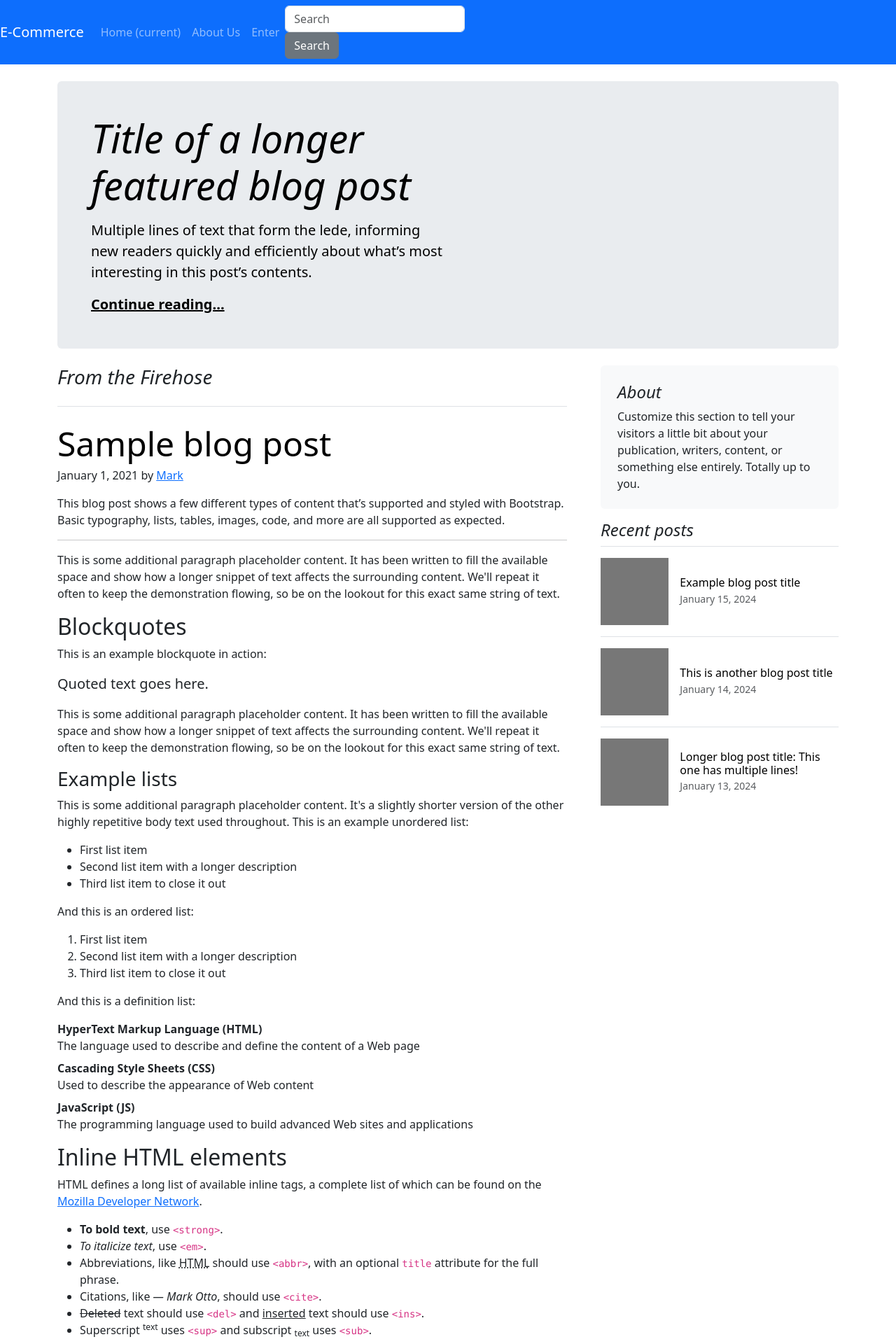
After one commit to LucasPMartins/Project-Ecommerce-Django, a Django app: template templates/about.html in a window 1280 px wide. The commit adds this page. Shown: the top 1920 px of the page at 70% size. Run offline with Django 5.2, Linux system fonts and the light colour scheme; the template is opened without the code that fills it, so the values that code supplies are empty; some libraries are stand-ins or nearby versions.

Commit message:
adding a about me section

```diff
--- a/ecommerce/urls.py
+++ b/ecommerce/urls.py
@@ -18,6 +18,8 @@ from django.conf import settings
 from django.contrib import admin
 from django.urls import include, path
 from django.conf.urls.static import static
+from django.views.generic import TemplateView
+
 
 urlpatterns = [
     path('',include('product.urls')),
@@ -25,4 +27,5 @@ urlpatterns = [
     path("seller/", include('seller.urls')),
     path('order/',include('order.urls')),
     path('admin/', admin.site.urls),
+    path('about/', TemplateView.as_view(template_name='about.html'),name='about'),
 ] + static(settings.MEDIA_URL, document_root=settings.MEDIA_ROOT)
--- /dev/null
+++ b/templates/about.html
@@ -0,0 +1,341 @@
+{% extends "base.html" %} {% block content %}
+<div
+  class="text-align-center p-4 p-md-5 mb-4 rounded text-body-emphasis bg-body-secondary"
+>
+  <div class="col-lg-6 px-0">
+    <h1 class="display-4 fst-italic">Title of a longer featured blog post</h1>
+    <p class="lead my-3">
+      Multiple lines of text that form the lede, informing new readers quickly
+      and efficiently about what’s most interesting in this post’s contents.
+    </p>
+    <p class="lead mb-0">
+      <a href="#" class="text-body-emphasis fw-bold">Continue reading...</a>
+    </p>
+  </div>
+</div>
+
+<div class="row g-5">
+  <div class="col-md-8">
+    <h3 class="pb-4 mb-4 fst-italic border-bottom">From the Firehose</h3>
+
+    <article class="blog-post">
+      <h2 class="display-5 link-body-emphasis mb-1">Sample blog post</h2>
+      <p class="blog-post-meta">January 1, 2021 by <a href="#">Mark</a></p>
+
+      <p>
+        This blog post shows a few different types of content that’s supported
+        and styled with Bootstrap. Basic typography, lists, tables, images,
+        code, and more are all supported as expected.
+      </p>
+      <hr />
+      <p>
+        This is some additional paragraph placeholder content. It has been
+        written to fill the available space and show how a longer snippet of
+        text affects the surrounding content. We'll repeat it often to keep the
+        demonstration flowing, so be on the lookout for this exact same string
+        of text.
+      </p>
+      <h2>Blockquotes</h2>
+      <p>This is an example blockquote in action:</p>
+      <blockquote class="blockquote">
+        <p>Quoted text goes here.</p>
+      </blockquote>
+      <p>
+        This is some additional paragraph placeholder content. It has been
+        written to fill the available space and show how a longer snippet of
+        text affects the surrounding content. We'll repeat it often to keep the
+        demonstration flowing, so be on the lookout for this exact same string
+        of text.
+      </p>
+      <h3>Example lists</h3>
+      <p>
+        This is some additional paragraph placeholder content. It's a slightly
+        shorter version of the other highly repetitive body text used
+        throughout. This is an example unordered list:
+      </p>
+      <ul>
+        <li>First list item</li>
+        <li>Second list item with a longer description</li>
+        <li>Third list item to close it out</li>
+      </ul>
+      <p>And this is an ordered list:</p>
+      <ol>
+        <li>First list item</li>
+        <li>Second list item with a longer description</li>
+        <li>Third list item to close it out</li>
+      </ol>
+      <p>And this is a definition list:</p>
+      <dl>
+        <dt>HyperText Markup Language (HTML)</dt>
+        <dd>
+          The language used to describe and define the content of a Web page
+        </dd>
+        <dt>Cascading Style Sheets (CSS)</dt>
+        <dd>Used to describe the appearance of Web content</dd>
+        <dt>JavaScript (JS)</dt>
+        <dd>
+          The programming language used to build advanced Web sites and
+          applications
+        </dd>
+      </dl>
+      <h2>Inline HTML elements</h2>
+      <p>
+        HTML defines a long list of available inline tags, a complete list of
+        which can be found on the
+        <a href="https://developer.mozilla.org/en-US/docs/Web/HTML/Element"
+          >Mozilla Developer Network</a
+        >.
+      </p>
+      <ul>
+        <li>
+          <strong>To bold text</strong>, use
+          <code class="language-plaintext highlighter-rouge"
+            >&lt;strong&gt;</code
+          >.
+        </li>
+        <li>
+          <em>To italicize text</em>, use
+          <code class="language-plaintext highlighter-rouge">&lt;em&gt;</code>.
+        </li>
+        <li>
+          Abbreviations, like
+          <abbr title="HyperText Markup Language">HTML</abbr> should use
+          <code class="language-plaintext highlighter-rouge">&lt;abbr&gt;</code
+          >, with an optional
+          <code class="language-plaintext highlighter-rouge">title</code>
+          attribute for the full phrase.
+        </li>
+        <li>
+          Citations, like <cite>— Mark Otto</cite>, should use
+          <code class="language-plaintext highlighter-rouge">&lt;cite&gt;</code
+          >.
+        </li>
+        <li>
+          <del>Deleted</del> text should use
+          <code class="language-plaintext highlighter-rouge">&lt;del&gt;</code>
+          and <ins>inserted</ins> text should use
+          <code class="language-plaintext highlighter-rouge">&lt;ins&gt;</code>.
+        </li>
+        <li>
+          Superscript <sup>text</sup> uses
+          <code class="language-plaintext highlighter-rouge">&lt;sup&gt;</code>
+          and subscript <sub>text</sub> uses
+          <code class="language-plaintext highlighter-rouge">&lt;sub&gt;</code>.
+        </li>
+      </ul>
+      <p>
+        Most of these elements are styled by browsers with few modifications on
+        our part.
+      </p>
+      <h2>Heading</h2>
+      <p>
+        This is some additional paragraph placeholder content. It has been
+        written to fill the available space and show how a longer snippet of
+        text affects the surrounding content. We'll repeat it often to keep the
+        demonstration flowing, so be on the lookout for this exact same string
+        of text.
+      </p>
+      <h3>Sub-heading</h3>
+      <p>
+        This is some additional paragraph placeholder content. It has been
+        written to fill the available space and show how a longer snippet of
+        text affects the surrounding content. We'll repeat it often to keep the
+        demonstration flowing, so be on the lookout for this exact same string
+        of text.
+      </p>
+      <pre><code>Example code block</code></pre>
+      <p>
+        This is some additional paragraph placeholder content. It's a slightly
+        shorter version of the other highly repetitive body text used
+        throughout.
+      </p>
+    </article>
+
+    <article class="blog-post">
+      <h2 class="display-5 link-body-emphasis mb-1">Another blog post</h2>
+      <p class="blog-post-meta">December 23, 2020 by <a href="#">Jacob</a></p>
+
+      <p>
+        This is some additional paragraph placeholder content. It has been
+        written to fill the available space and show how a longer snippet of
+        text affects the surrounding content. We'll repeat it often to keep the
+        demonstration flowing, so be on the lookout for this exact same string
+        of text.
+      </p>
+      <blockquote>
+        <p>
+          Longer quote goes here, maybe with some
+          <strong>emphasized text</strong> in the middle of it.
+        </p>
+      </blockquote>
+      <p>
+        This is some additional paragraph placeholder content. It has been
+        written to fill the available space and show how a longer snippet of
+        text affects the surrounding content. We'll repeat it often to keep the
+        demonstration flowing, so be on the lookout for this exact same string
+        of text.
+      </p>
+      <h3>Example table</h3>
+      <p>And don't forget about tables in these posts:</p>
+      <table class="table">
+        <thead>
+          <tr>
+            <th>Name</th>
+            <th>Upvotes</th>
+            <th>Downvotes</th>
+          </tr>
+        </thead>
+        <tbody>
+          <tr>
+            <td>Alice</td>
+            <td>10</td>
+            <td>11</td>
+          </tr>
+          <tr>
+            <td>Bob</td>
+            <td>4</td>
+            <td>3</td>
+          </tr>
+          <tr>
+            <td>Charlie</td>
+            <td>7</td>
+            <td>9</td>
+          </tr>
+        </tbody>
+        <tfoot>
+          <tr>
+            <td>Totals</td>
+            <td>21</td>
+            <td>23</td>
+          </tr>
+        </tfoot>
+      </table>
+
+      <p>
+        This is some additional paragraph placeholder content. It's a slightly
+        shorter version of the other highly repetitive body text used
+        throughout.
+      </p>
+    </article>
+
+    <article class="blog-post">
+      <h2 class="display-5 link-body-emphasis mb-1">New feature</h2>
+      <p class="blog-post-meta">December 14, 2020 by <a href="#">Chris</a></p>
+
+      <p>
+        This is some additional paragraph placeholder content. It has been
+        written to fill the available space and show how a longer snippet of
+        text affects the surrounding content. We'll repeat it often to keep the
+        demonstration flowing, so be on the lookout for this exact same string
+        of text.
+      </p>
+      <ul>
+        <li>First list item</li>
+        <li>Second list item with a longer description</li>
+        <li>Third list item to close it out</li>
+      </ul>
+      <p>
+        This is some additional paragraph placeholder content. It's a slightly
+        shorter version of the other highly repetitive body text used
+        throughout.
+      </p>
+    </article>
+
+    <nav class="blog-pagination" aria-label="Pagination">
+      <a class="btn btn-outline-primary rounded-pill" href="#">Older</a>
+      <a
+        class="btn btn-outline-secondary rounded-pill disabled"
+        aria-disabled="true"
+        >Newer</a
+      >
+    </nav>
+  </div>
+
+  <div class="col-md-4">
+    <div class="position-sticky" style="top: 2rem">
+      <div class="p-4 mb-3 bg-body-tertiary rounded">
+        <h4 class="fst-italic">About</h4>
+        <p class="mb-0">
+          Customize this section to tell your visitors a little bit about your
+          publication, writers, content, or something else entirely. Totally up
+          to you.
+        </p>
+      </div>
+
+      <div>
+        <h4 class="fst-italic">Recent posts</h4>
+        <ul class="list-unstyled">
+          <li>
+            <a
+              class="d-flex flex-column flex-lg-row gap-3 align-items-start align-items-lg-center py-3 link-body-emphasis text-decoration-none border-top"
+              href="#"
+            >
+              <svg
+                class="bd-placeholder-img"
+                width="100%"
+                height="96"
+                xmlns="http://www.w3.org/2000/svg"
+                aria-hidden="true"
+                preserveAspectRatio="xMidYMid slice"
+                focusable="false"
+              >
+                <rect width="100%" height="100%" fill="#777"></rect>
+              </svg>
+              <div class="col-lg-8">
+                <h6 class="mb-0">Example blog post title</h6>
+                <small class="text-body-secondary">January 15, 2024</small>
+              </div>
+            </a>
+          </li>
+          <li>
+            <a
+              class="d-flex flex-column flex-lg-row gap-3 align-items-start align-items-lg-center py-3 link-body-emphasis text-decoration-none border-top"
+              href="#"
+            >
+              <svg
+                class="bd-placeholder-img"
+                width="100%"
+                height="96"
+                xmlns="http://www.w3.org/2000/svg"
+                aria-hidden="true"
+                preserveAspectRatio="xMidYMid slice"
+                focusable="false"
+              >
+                <rect width="100%" height="100%" fill="#777"></rect>
+              </svg>
+              <div class="col-lg-8">
+                <h6 class="mb-0">This is another blog post title</h6>
+                <small class="text-body-secondary">January 14, 2024</small>
+              </div>
+            </a>
+          </li>
+          <li>
+            <a
+              class="d-flex flex-column flex-lg-row gap-3 align-items-start align-items-lg-center py-3 link-body-emphasis text-decoration-none border-top"
+              href="#"
+            >
+              <svg
+                class="bd-placeholder-img"
+                width="100%"
+                height="96"
+                xmlns="http://www.w3.org/2000/svg"
+                aria-hidden="true"
+                preserveAspectRatio="xMidYMid slice"
+                focusable="false"
+              >
+                <rect width="100%" height="100%" fill="#777"></rect>
+              </svg>
+              <div class="col-lg-8">
+                <h6 class="mb-0">
+                  Longer blog post title: This one has multiple lines!
+                </h6>
+                <small class="text-body-secondary">January 13, 2024</small>
+              </div>
+            </a>
+          </li>
+        </ul>
+      </div>
+    </div>
+  </div>
+  {% endblock content %}
+</div>
--- a/templates/partials/_nav.html
+++ b/templates/partials/_nav.html
@@ -22,7 +22,7 @@
         >
       </li>
       <li class="nav-item">
-        <a class="nav-link" href="#">About Us</a>
+        <a class="nav-link" href="{% url 'about' %}">About Us</a>
       </li>
       {% if request.user.is_authenticated %}
       <li class="nav-item dropdown">
--- a/user_profile/views.py
+++ b/user_profile/views.py
@@ -129,9 +129,6 @@ class LoginView(View):
         self.request.session['entryMode'] = 'client'
         login(self.request, user=authenticated_user)
         messages.success(self.request, 'User logged in successfully!')
-
-        if self.request.session['cart']:
-            return redirect('product:cart')
         return redirect('product:list')
 
 class LogoutView(View):
```
